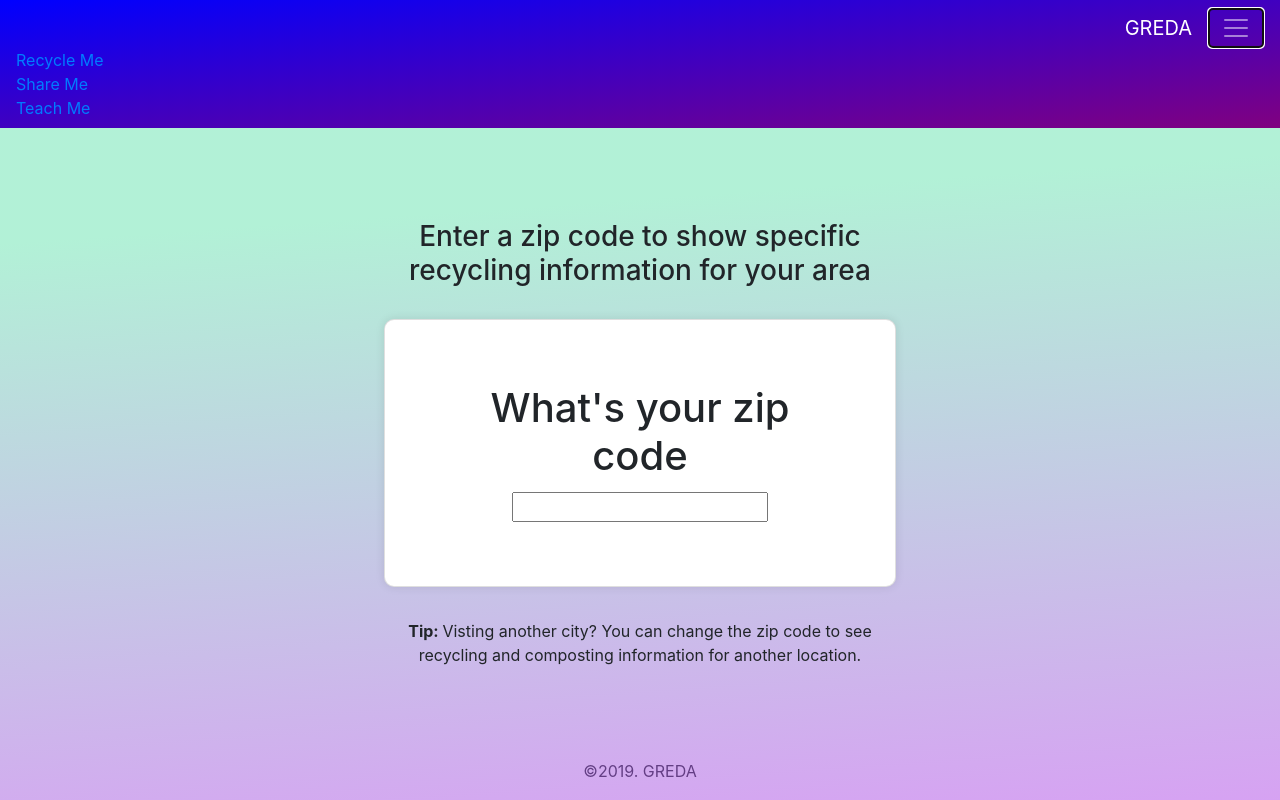
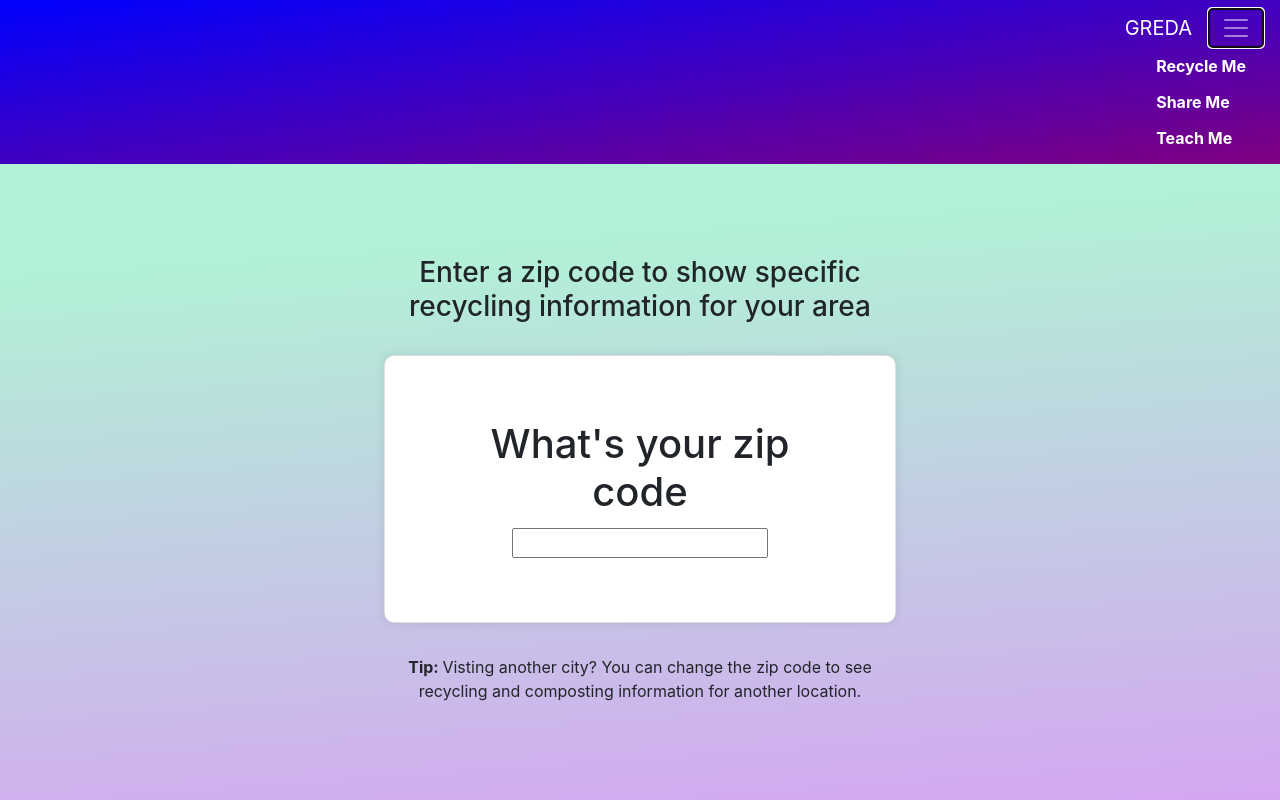
Before and after one commit to aengblom/GREDA, a React (Create React App) app: page / in a window 1280 px wide. Both pictures are taken after a click on the button "Toggle navigation". Shown: the top 800 px of the page. Built offline with nearby package versions, Linux system fonts and the light colour scheme.

Commit message:
update styles

```diff
--- a/src/App.js
+++ b/src/App.js
@@ -9,7 +9,7 @@ import BreadcrumbsGrandChild from "./Components/BreadcrumbsGrandChild";
 
 export default function App() {
   return (
-    <div classWrapper="app">
+    <div className="app">
       <Header></Header>
 
       <Footer></Footer>
--- a/src/Components/Header/Header.css
+++ b/src/Components/Header/Header.css
@@ -1,3 +1,23 @@
 .grad {
   background-image: linear-gradient(to bottom right, blue, purple);
 }
+
+.navbar-flex {
+  display: flex;
+}
+
+.nav-alignLeft {
+  margin-left: auto;
+}
+
+.nav-padding {
+  margin: 12px;
+}
+li.nav-item {
+  padding: 6px;
+}
+li.nav-item > a {
+  padding: 12px;
+  color: #fff !important;
+  font-weight: bold;
+}
--- a/src/Components/Header/Header.js
+++ b/src/Components/Header/Header.js
@@ -28,10 +28,10 @@ class Header extends Component {
               <span className="navbar-toggler-icon"></span>
             </button>
             <div
-              className="collapse navbar-collapse"
+              className="collapse navbar-collapse navbar-flex"
               id="navbarSupportedContent"
             >
-              <ul className="navbar-nav mr-auto">
+              <ul className="navbar-nav nav-alignLeft">
                 <li className="nav-item active">
                   <Link to="/recycle">Recycle Me</Link>
                 </li>
```
